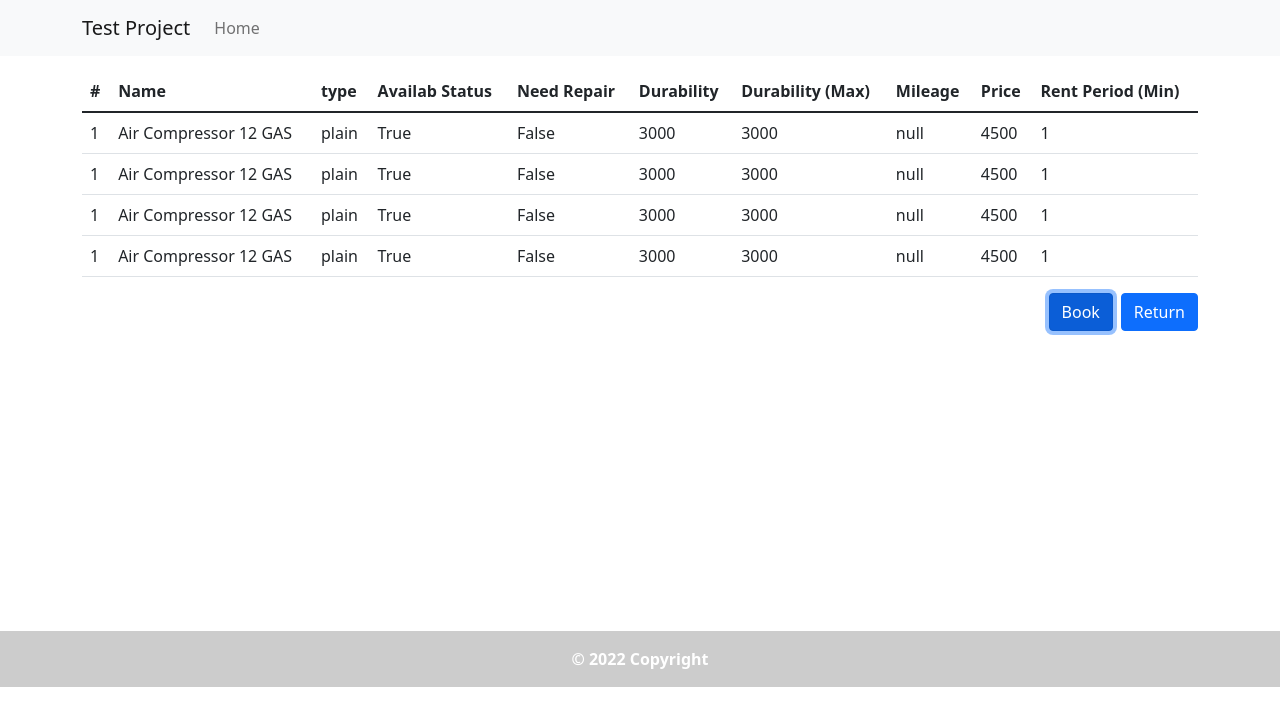
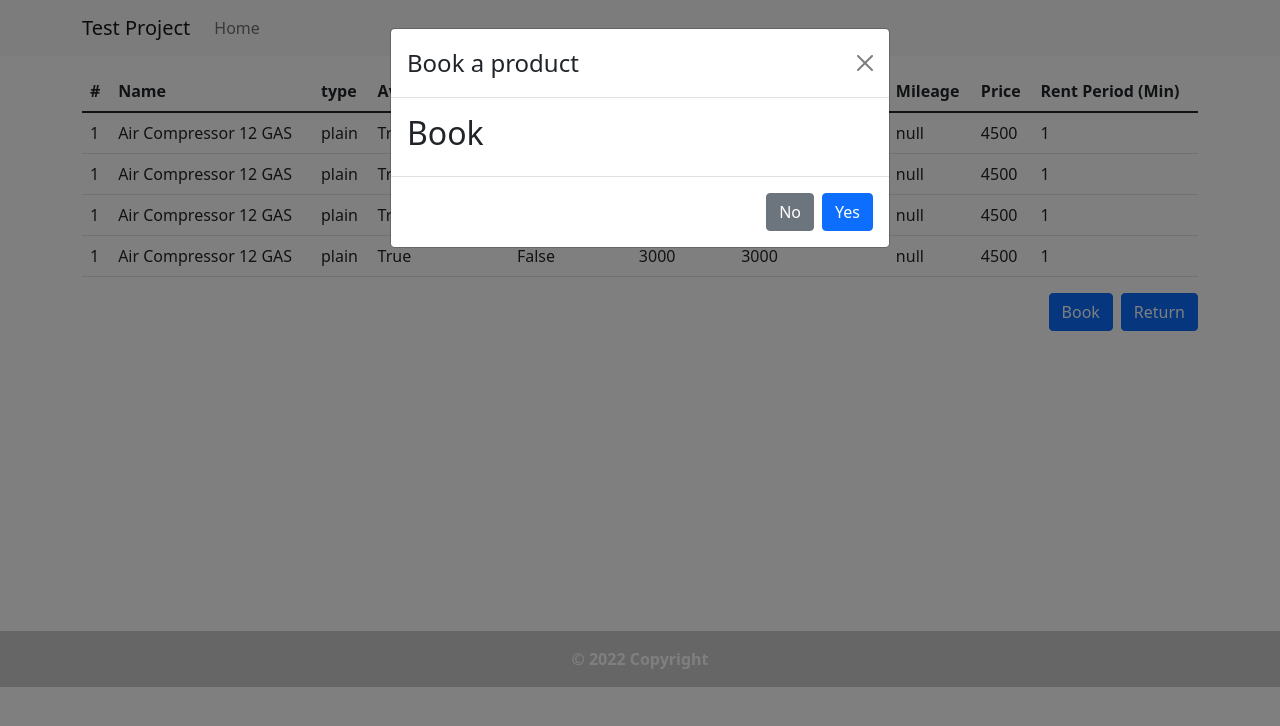
Before and after one commit to sayalok/product_booking_react, a React (Create React App) app: page / in a window 1280 px wide. Both pictures are taken after a click on the button "Book". Shown: the top 726 px of the page. Built offline with nearby package versions, Linux system fonts and the light colour scheme.

Commit message:
done model task

```diff
--- /dev/null
+++ b/src/components/Products/BookProductModal.js
@@ -0,0 +1,17 @@
+import React from "react";
+import ModalComponent from "../UI/ModalComponent";
+
+const BookProductModal = (props) => {
+	return (
+        <>
+            <ModalComponent
+                isShow={props.bookMoladStatus}
+                modalCloseHandler={() => props.onBookBtnClick()}
+                modalTitle="Book a product">
+                    <h2>Book</h2>
+            </ModalComponent>
+        </>
+    );
+};
+
+export default BookProductModal;
--- a/src/components/Products/ProductActionButton.js
+++ b/src/components/Products/ProductActionButton.js
@@ -1,5 +1,5 @@
 import React from "react";
-import { Button, ButtonToolbar, ButtonGroup,InputGroup,FormControl } from "react-bootstrap";
+import { Button, ButtonToolbar, ButtonGroup } from "react-bootstrap";
 
 
 const ProductActionButton = (props) => {
@@ -7,10 +7,10 @@ const ProductActionButton = (props) => {
         <>
             <ButtonToolbar aria-label="Toolbar with button groups" className="justify-content-end">
                 <ButtonGroup className="me-2">
-                    <Button onClick={() => {alert('Return')}}>Book</Button>
+                    <Button onClick={() => props.onBookBtnClick()}>Book</Button>
                 </ButtonGroup>
                 <ButtonGroup>
-                    <Button onClick={() => {alert('Return')}}>Return</Button>
+                    <Button onClick={() => props.onReturnBtnClick()}>Return</Button>
                 </ButtonGroup>
             </ButtonToolbar>
         </>
--- /dev/null
+++ b/src/components/Products/ReturnProductModal.js
@@ -0,0 +1,17 @@
+import React from "react";
+import ModalComponent from "../UI/ModalComponent";
+
+const ReturnProductModal = (props) => {
+	return (
+        <>
+            <ModalComponent
+                isShow={props.returnMoladStatus}
+                modalCloseHandler={() => props.onReturnBtnClick()}
+                modalTitle="Return a product">
+                    <h2>Return</h2>
+            </ModalComponent>
+        </>
+    );
+};
+
+export default ReturnProductModal;
--- /dev/null
+++ b/src/components/UI/ModalComponent/index.js
@@ -0,0 +1,25 @@
+import React from "react";
+import { Modal,Button } from "react-bootstrap";
+
+
+const ModalComponent = (props) => {
+	return (
+        <>
+           <Modal show={props.isShow} onHide={() => props.modalCloseHandler()}>
+                <Modal.Header closeButton>
+                    <Modal.Title>{props.modalTitle}</Modal.Title>
+                </Modal.Header>
+                <Modal.Body>
+                    {props.children}
+                </Modal.Body>
+                <Modal.Footer>
+                    <Button variant="secondary" onClick={() => props.modalCloseHandler()}>No</Button>
+                    <Button variant="primary">Yes</Button>
+                </Modal.Footer>
+            </Modal>
+        </>
+    );
+};
+
+
+export default ModalComponent;
--- a/src/containers/Products/index.js
+++ b/src/containers/Products/index.js
@@ -1,12 +1,42 @@
-import React from "react";
+import React, {useState} from "react";
+import BookProductModal from "../../components/Products/BookProductModal";
 import ProductActionButton from "../../components/Products/ProductActionButton";
 import ProductsList from "../../components/Products/ProductsList";
+import ReturnProductModal from "../../components/Products/ReturnProductModal";
 
 const Products = (props) => {
+
+    const [showBookModal, setBookModalShow] = useState(false);
+    const [showReturnModal, setReturnModalShow] = useState(false);
+
+    const handleBookingClick = () => {
+        setBookModalShow(!showBookModal)
+    }
+
+    const handleReturnClick = () => {
+        console.log('here');
+        setReturnModalShow(!showReturnModal)
+    }
+
 	return (
         <>
             <ProductsList></ProductsList>
-            <ProductActionButton></ProductActionButton>
+            <ProductActionButton
+                onBookBtnClick={() => handleBookingClick()}
+                onReturnBtnClick={() => handleReturnClick()}
+            >
+            </ProductActionButton>
+
+
+            <BookProductModal
+                bookMoladStatus={showBookModal}
+                onBookBtnClick={() => handleBookingClick()}
+            ></BookProductModal>
+
+            <ReturnProductModal
+                returnMoladStatus={showReturnModal}
+                onReturnBtnClick={() => handleReturnClick()}
+            ></ReturnProductModal>
         </>
     );
 };
```
